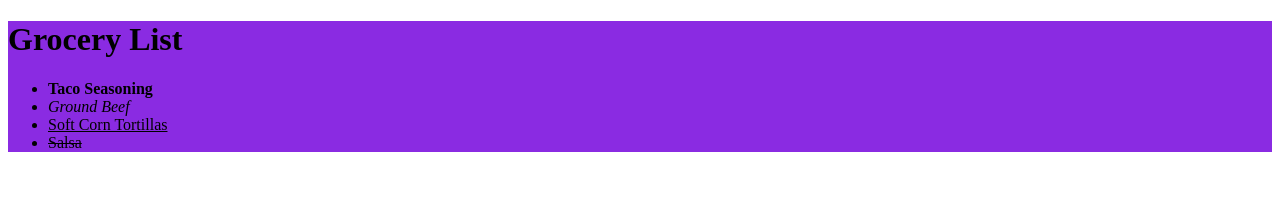
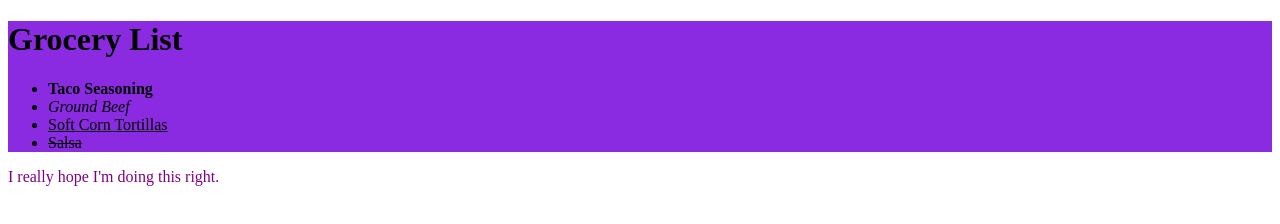
Before and after one commit to dillan-groce/CSSCheckup, a plain HTML site: page index.html in a window 1280 px wide. Drawn offline with Linux system fonts and the light colour scheme.

Commit message:
id complete

```diff
--- a/index.html
+++ b/index.html
@@ -13,5 +13,9 @@
         <li><s>Salsa</s></li>
     </ul>
 </div>
+
+<h />
+
+<p id="thisisanid">I really hope I'm doing this right.</p>
 </body>
 </html>
--- a/main.css
+++ b/main.css
@@ -1,3 +1,8 @@
 .thisisaclass{
     background-color: blueviolet;
 }
+
+/* rule-set #1 */
+#thisisanid{
+    color: purple;
+}
```
